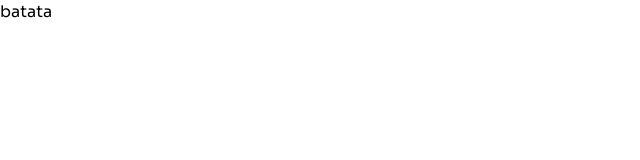
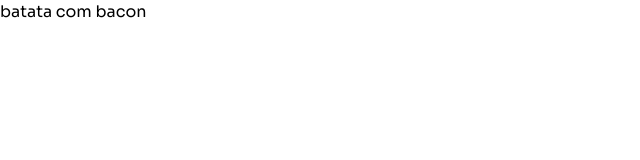
Before and after one commit to ArthurQuintanilha/Conecta-UFOP, an Angular app: page /login in a window 1280 px wide. Shown: the top 160 px of the page, without its empty margins (0-640 px from the left). Built offline with nearby package versions, Linux system fonts and the light colour scheme.

Commit message:
teste pull request

```diff
--- a/src/app/login/login.component.html
+++ b/src/app/login/login.component.html
@@ -1 +1 @@
-<p>batata</p>
+<p>batata com bacon</p>
```
